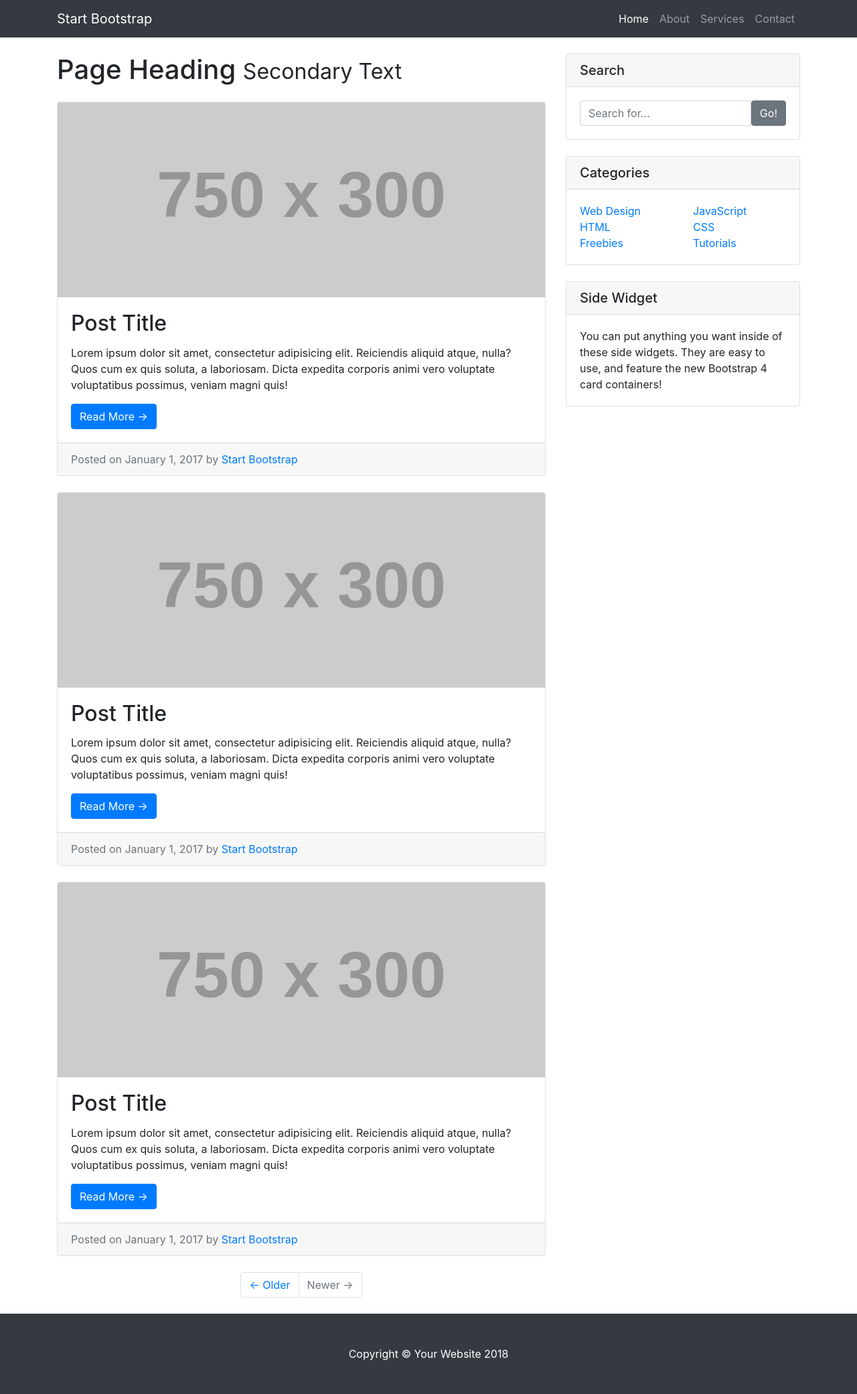
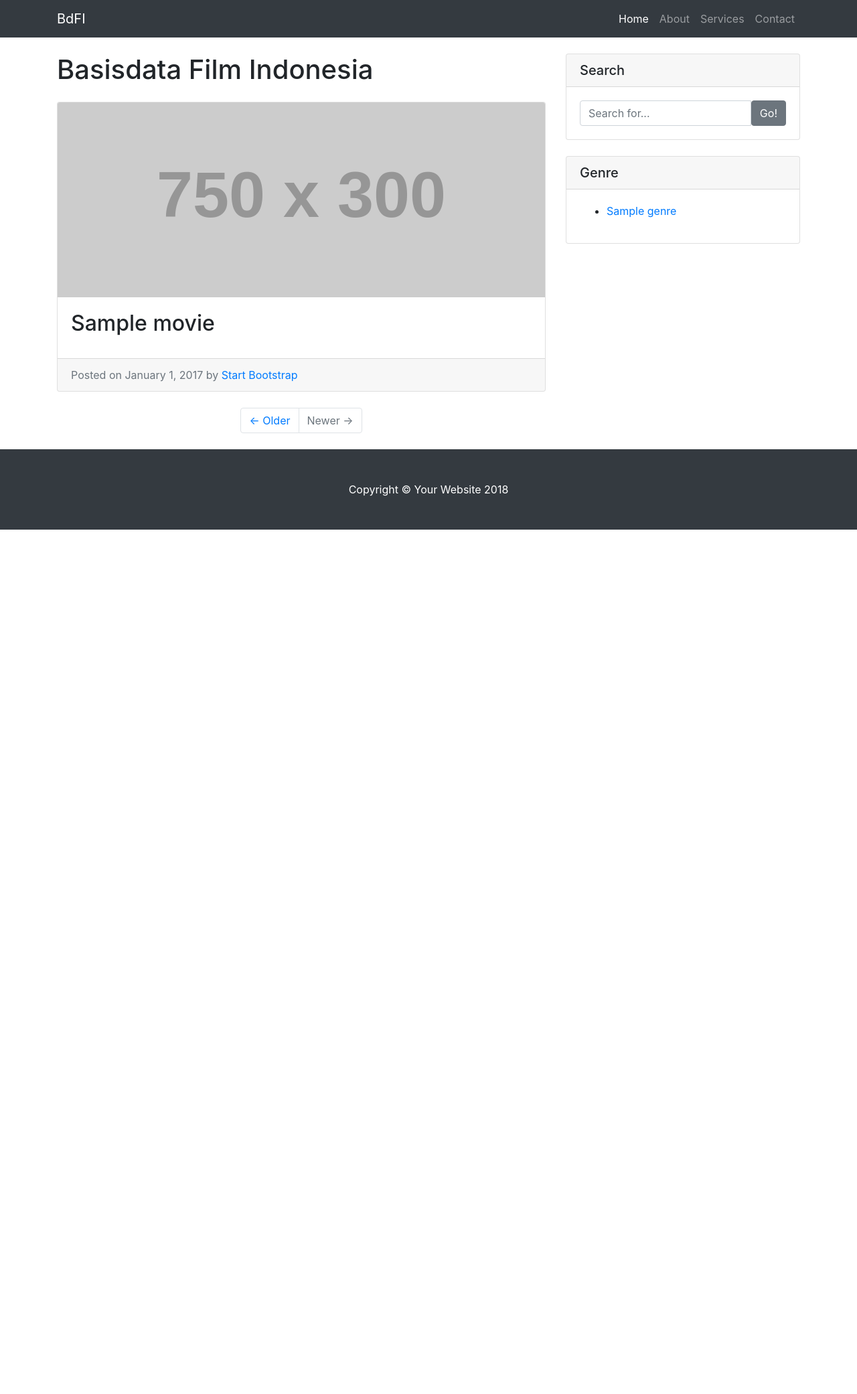
Before and after one commit to essanpupil/bdfi, a Django app: page / in a window 1280 px wide. Shown: the whole page at 67% size. After the commit the page ends 791 px from the top, so only its background shows below. Run offline with Django 3.2, Linux system fonts and the light colour scheme; tables that the repository leaves empty hold one stand-in row (values such as "Sample post"); grey boxes labelled with a size stand in for pictures from a placeholder-image service; some libraries are stand-ins or nearby versions.

Commit message:
Display genre

```diff
--- a/movie/admin.py
+++ b/movie/admin.py
@@ -1,6 +1,7 @@
 from django.contrib import admin
 
-from movie.models import Movie, Actor
+from movie.models import Movie, Actor, Genre
 
 admin.site.register(Movie)
 admin.site.register(Actor)
+admin.site.register(Genre)
--- a/movie/templates/movie/index.html
+++ b/movie/templates/movie/index.html
@@ -1,37 +1,31 @@
 <!DOCTYPE html>
 {% load static %}
 <html lang="en">
-
 <head>
-
     <meta charset="utf-8">
     <meta name="viewport" content="width=device-width, initial-scale=1, shrink-to-fit=no">
     <meta name="description" content="">
     <meta name="author" content="">
 
-    <title>Blog Home - Start Bootstrap Template</title>
+    <title>BdFI</title>
 
     <!-- Bootstrap core CSS -->
     <link href="{% static 'vendor/bootstrap/css/bootstrap.min.css' %}" rel="stylesheet">
-
     <!-- Custom styles for this template -->
     <link href="{% static 'movie/css/blog-home.css' %}" rel="stylesheet">
-
 </head>
-
 <body>
-
 <!-- Navigation -->
 <nav class="navbar navbar-expand-lg navbar-dark bg-dark fixed-top">
       <div class="container">
-        <a class="navbar-brand" href="#">Start Bootstrap</a>
+        <a class="navbar-brand" href="{% url 'home' %}">BdFI</a>
         <button class="navbar-toggler" type="button" data-toggle="collapse" data-target="#navbarResponsive" aria-controls="navbarResponsive" aria-expanded="false" aria-label="Toggle navigation">
           <span class="navbar-toggler-icon"></span>
         </button>
         <div class="collapse navbar-collapse" id="navbarResponsive">
           <ul class="navbar-nav ml-auto">
             <li class="nav-item active">
-              <a class="nav-link" href="#">Home
+              <a class="nav-link" href="{% url 'home' %}">Home
                 <span class="sr-only">(current)</span>
               </a>
             </li>
@@ -48,61 +42,25 @@
         </div>
       </div>
     </nav>
-
 <!-- Page Content -->
 <div class="container">
-
     <div class="row">
-
         <!-- Blog Entries Column -->
         <div class="col-md-8">
-
-          <h1 class="my-4">Page Heading
-            <small>Secondary Text</small>
-          </h1>
-
+            <h1 class="my-4">Basisdata Film Indonesia</h1>
+            {% for film in feature_films %}
             <!-- Blog Post -->
             <div class="card mb-4">
                 <img class="card-img-top" src="http://placehold.it/750x300" alt="Card image cap">
                 <div class="card-body">
-              <h2 class="card-title">Post Title</h2>
-              <p class="card-text">Lorem ipsum dolor sit amet, consectetur adipisicing elit. Reiciendis aliquid atque, nulla? Quos cum ex quis soluta, a laboriosam. Dicta expedita corporis animi vero voluptate voluptatibus possimus, veniam magni quis!</p>
-              <a href="#" class="btn btn-primary">Read More &rarr;</a>
+                    <h2 class="card-title">{{ film.title }}</h2>
                 </div>
                 <div class="card-footer text-muted">
                     Posted on January 1, 2017 by
                     <a href="#">Start Bootstrap</a>
                 </div>
               </div>
-
-          <!-- Blog Post -->
-          <div class="card mb-4">
-            <img class="card-img-top" src="http://placehold.it/750x300" alt="Card image cap">
-            <div class="card-body">
-              <h2 class="card-title">Post Title</h2>
-              <p class="card-text">Lorem ipsum dolor sit amet, consectetur adipisicing elit. Reiciendis aliquid atque, nulla? Quos cum ex quis soluta, a laboriosam. Dicta expedita corporis animi vero voluptate voluptatibus possimus, veniam magni quis!</p>
-              <a href="#" class="btn btn-primary">Read More &rarr;</a>
-            </div>
-            <div class="card-footer text-muted">
-              Posted on January 1, 2017 by
-              <a href="#">Start Bootstrap</a>
-            </div>
-          </div>
-
-          <!-- Blog Post -->
-          <div class="card mb-4">
-            <img class="card-img-top" src="http://placehold.it/750x300" alt="Card image cap">
-            <div class="card-body">
-              <h2 class="card-title">Post Title</h2>
-              <p class="card-text">Lorem ipsum dolor sit amet, consectetur adipisicing elit. Reiciendis aliquid atque, nulla? Quos cum ex quis soluta, a laboriosam. Dicta expedita corporis animi vero voluptate voluptatibus possimus, veniam magni quis!</p>
-              <a href="#" class="btn btn-primary">Read More &rarr;</a>
-            </div>
-            <div class="card-footer text-muted">
-              Posted on January 1, 2017 by
-              <a href="#">Start Bootstrap</a>
-            </div>
-          </div>
-
+            {% endfor %}
             <!-- Pagination -->
             <ul class="pagination justify-content-center mb-4">
                 <li class="page-item">
@@ -112,12 +70,9 @@
                     <a class="page-link" href="#">Newer &rarr;</a>
                 </li>
             </ul>
-
         </div>
-
         <!-- Sidebar Widgets Column -->
         <div class="col-md-4">
-
             <!-- Search Widget -->
             <div class="card my-4">
                 <h5 class="card-header">Search</h5>
@@ -130,58 +85,22 @@
                     </div>
                 </div>
             </div>
-
-          <!-- Categories Widget -->
+            <!-- Side Widget -->
             <div class="card my-4">
-            <h5 class="card-header">Categories</h5>
+                <h5 class="card-header">Genre</h5>
                 <div class="card-body">
-              <div class="row">
-                <div class="col-lg-6">
-                  <ul class="list-unstyled mb-0">
-                    <li>
-                      <a href="#">Web Design</a>
-                    </li>
-                    <li>
-                      <a href="#">HTML</a>
-                    </li>
-                    <li>
-                      <a href="#">Freebies</a>
-                    </li>
-                  </ul>
-                </div>
-                <div class="col-lg-6">
-                  <ul class="list-unstyled mb-0">
-                    <li>
-                      <a href="#">JavaScript</a>
-                    </li>
-                    <li>
-                      <a href="#">CSS</a>
-                    </li>
-                    <li>
-                      <a href="#">Tutorials</a>
-                    </li>
+                    <ul>
+                        {% for genre in genre_list %}
+                        <li><a href="#">{{ genre.name }}</a></li>
+                        {% endfor %}
                     </ul>
                 </div>
             </div>
         </div>
     </div>
-
-          <!-- Side Widget -->
-          <div class="card my-4">
-            <h5 class="card-header">Side Widget</h5>
-            <div class="card-body">
-              You can put anything you want inside of these side widgets. They are easy to use, and feature the new Bootstrap 4 card containers!
-            </div>
-          </div>
-
-        </div>
-
-      </div>
     <!-- /.row -->
-
 </div>
 <!-- /.container -->
-
 <!-- Footer -->
 <footer class="py-5 bg-dark">
     <div class="container">
@@ -189,11 +108,8 @@
     </div>
     <!-- /.container -->
 </footer>
-
 <!-- Bootstrap core JavaScript -->
 <script src="{% static 'vendor/jquery/jquery.min.js' %}"></script>
 <script src="{% static 'vendor/bootstrap/js/bootstrap.bundle.min.js' %}"></script>
-
 </body>
-
 </html>
--- a/movie/views.py
+++ b/movie/views.py
@@ -1,9 +1,10 @@
 from django.shortcuts import render
 
-from movie.models import Movie
+from movie.models import Movie, Genre
 
 
 def home(request):
     feature_films = Movie.objects.order_by('?')[:3]
-    context = {'feature_films': feature_films}
+    genre_list = Genre.objects.order_by('?')
+    context = {'feature_films': feature_films, 'genre_list': genre_list}
     return render(request, 'movie/index.html', context)
```
Lines whose indentation alone changed are shown as unchanged.
